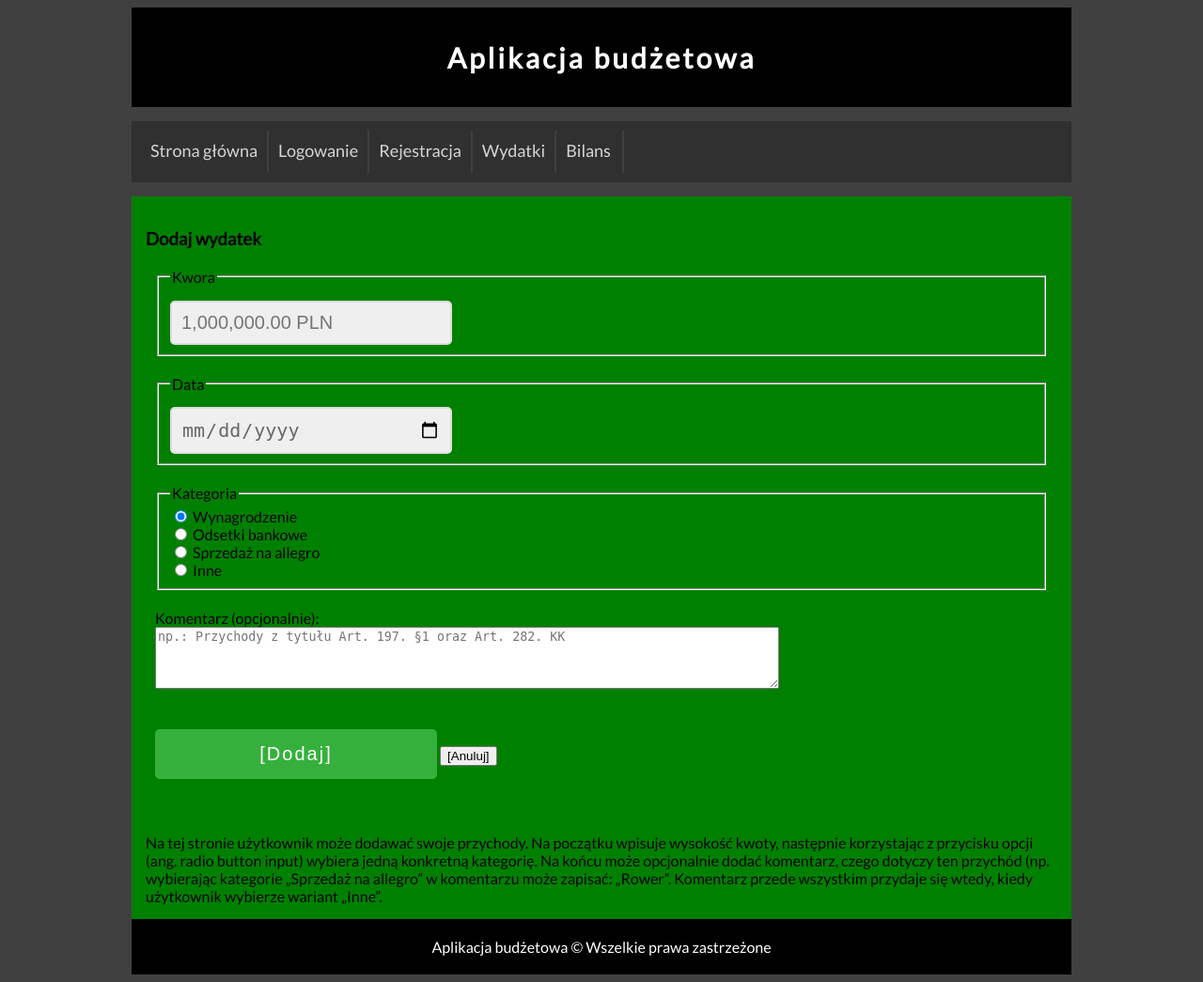
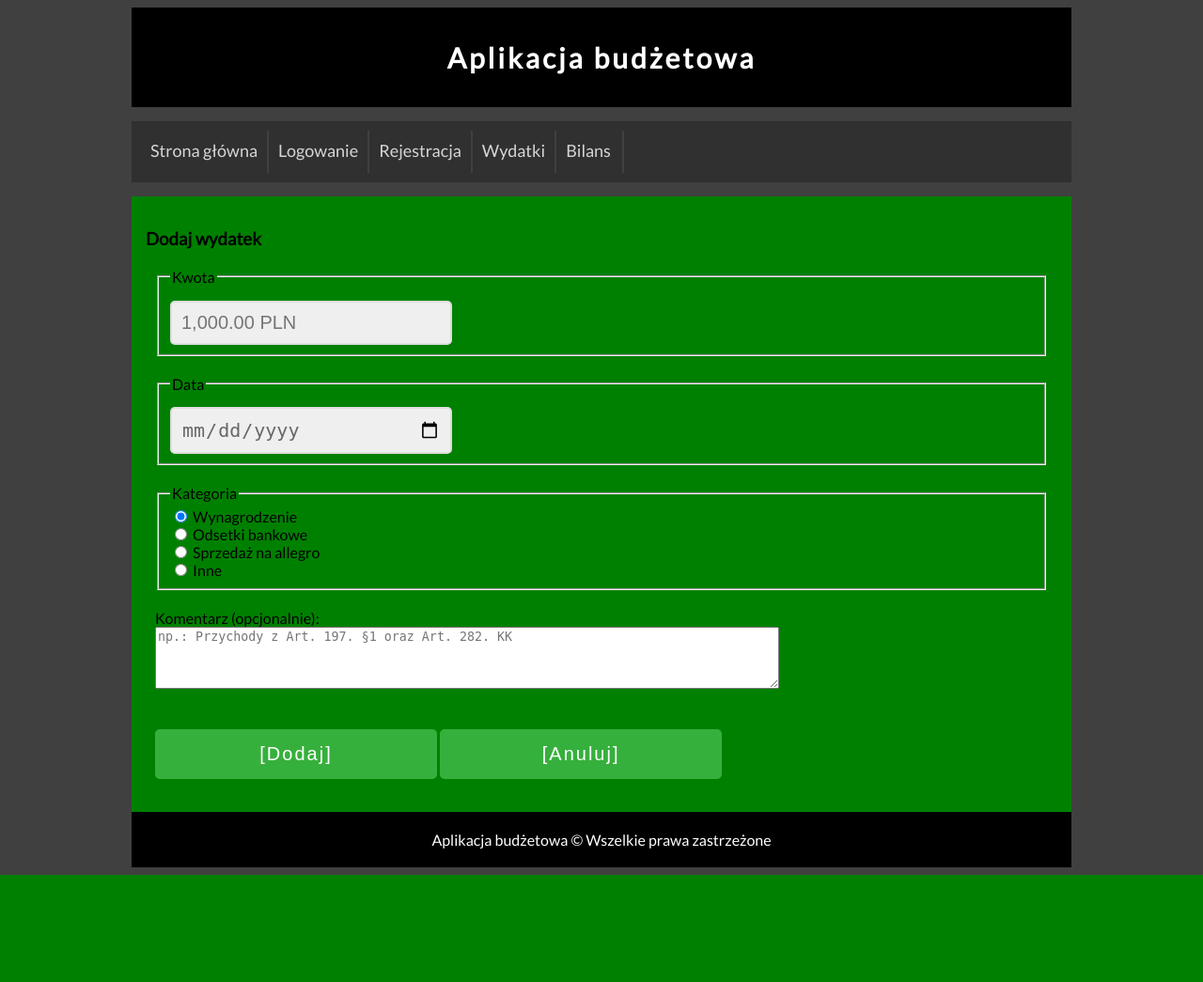
Before and after one commit to insectus/WebPage-BudgetApp, a PHP site: page /expense.html in a window 1280 px wide. Shown: the whole page at 94% size. After the commit the page ends 931 px from the top, so only its background shows below. Run offline with PHP 8.4, Linux system fonts and the light colour scheme.

Commit message:
Expense complete

```diff
--- a/expense.html
+++ b/expense.html
@@ -27,7 +27,6 @@
 			</div>
 		<div class="option" >
 			<a href = "login.html" class="tilelink" title = "Logowanie!"> Logowanie</a>
-		</style>
 		</div>
 		<div class="option">
 			<a href = "register.html" class="tilelink" title = "Rejestracja!">Rejestracja</a>
@@ -42,56 +41,47 @@
 		</div>
 
 		<div id="content">
+			<div id="expensecontainer">
+				<form>
+
 					<h3> Dodaj wydatek </h3>
 
 					<div class="row">
-
 						<fieldset>
-
-						<legend> Kwora </legend>
-
-						<input type="text" name="currency-field" id="currency-field" value="" data-type="currency" placeholder="1,000,000.00 PLN" required>
-
+							<legend> Kwota </legend>
+							<input type="text" name="currency-field" id="currency-field" value="" data-type="currency" placeholder="1,000.00 PLN" required>
 						</fieldset>
-
-				</div>
-
-				<div class="row">
-
-					<fieldset>
-
-						<legend> Data </legend>
-
-						<input type="date" id="date" required>
-
-					</fieldset>
-
 					</div>
 
 					<div class="row">
 						<fieldset>
+							<legend> Data </legend>
+							<input type="date" id="date" required>
+						</fieldset>
+					</div>
 
+					<div class="row">
+						<fieldset>
 							<legend> Kategoria </legend>
-
 							<div><label><input type="radio" value="1" name="category" checked> Wynagrodzenie</label></div>
 							<div><label><input type="radio" value="2" name="category"> Odsetki bankowe </label></div>
 							<div><label><input type="radio" value="3" name="category"> Sprzedaż na allegro </label></div>
 							<div><label><input type="radio" value="3" name="category"> Inne</label></div>
-
 						</fieldset>
 					</div>
 
 					<div class="row">
-					<div><label for="komentarz"> Komentarz (opcjonalnie): </label></div>
-					<textarea name="komentarz" id="komentarz" rows="4" cols="80" maxlength="25" minlength="10"placeholder="np.: Przychody z tytułu Art. 197. §1 oraz Art. 282. KK"></textarea>
+						<div><label for="comment"> Komentarz (opcjonalnie): </label></div>
+						<textarea name="comment" id="comment" rows="4" cols="80" maxlength="100" minlength="10" placeholder="np.: Przychody z Art. 197. §1 oraz Art. 282. KK"></textarea>
 					</div>
 
 					<div class="row">
 						<input type="submit" value="[Dodaj]">
 						<input type="reset" value="[Anuluj]">
 					</div>
-</br></br>
-Na tej stronie użytkownik może dodawać swoje przychody. Na początku wpisuje wysokość kwoty, następnie korzystając z przycisku opcji (ang. radio button input) wybiera jedną konkretną kategorię. Na końcu może opcjonalnie dodać komentarz, czego dotyczy ten przychód (np. wybierając kategorie „Sprzedaż na allegro” w komentarzu może zapisać: „Rower”. Komentarz przede wszystkim przydaje się wtedy, kiedy użytkownik wybierze wariant „Inne”.
+
+				</form>
+			</div>
 		</div>
 
 
--- a/style.css
+++ b/style.css
@@ -60,6 +60,7 @@ font-size: 30px;
 	-moz-box-shadow: 3px 3px 30px 5px rgba(204,204,204,0.9);
 	box-shadow: 3px 3px 30px 5px rgba(204,204,204,0.9);
 }
+
 input[type=text],
 input[type=password],
 input[type=email],
@@ -89,7 +90,8 @@ input[type=date]:focus
 	color: #428c42;
 }
 
-input[type=submit]
+input[type=submit],
+input[type=reset]
 {
 	width: 300px;
 	background-color: #36b03c;
@@ -104,14 +106,16 @@ input[type=submit]
 	outline: none;
 }
 
-input[type=submit]:focus
+input[type=submit]:focus,
+input[type=reset]:focus
 {
 	-webkit-box-shadow: 0px 0px 15px 5px rgba(204,204,204,0.9);
 	-moz-box-shadow: 0px 0px 15px 5px rgba(204,204,204,0.9);
 	box-shadow: 0px 0px 15px 5px rgba(204,204,204,0.9);
 }
 
-input[type=submit]:hover
+input[type=submit]:hover,
+input[type=reset]:hover
 {
 	background-color: #37b93d;
 }
```
Lines whose indentation alone changed are shown as unchanged.
